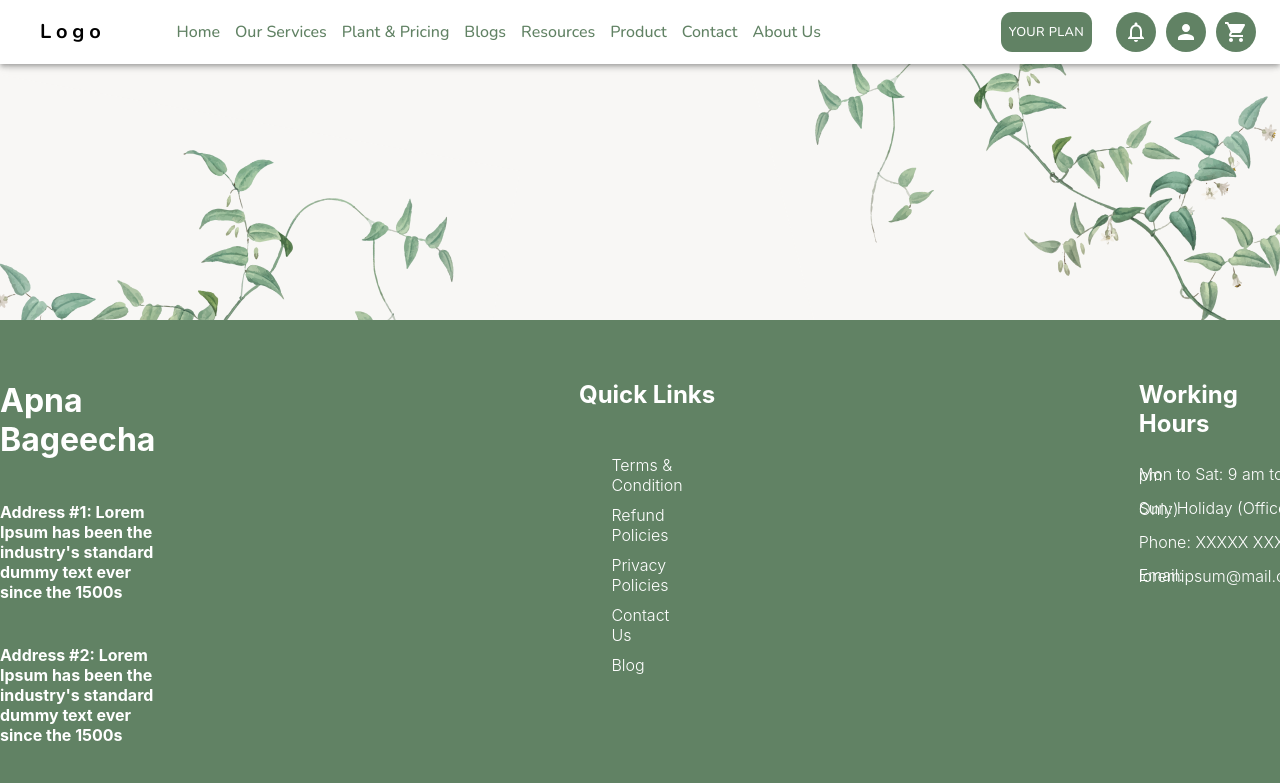
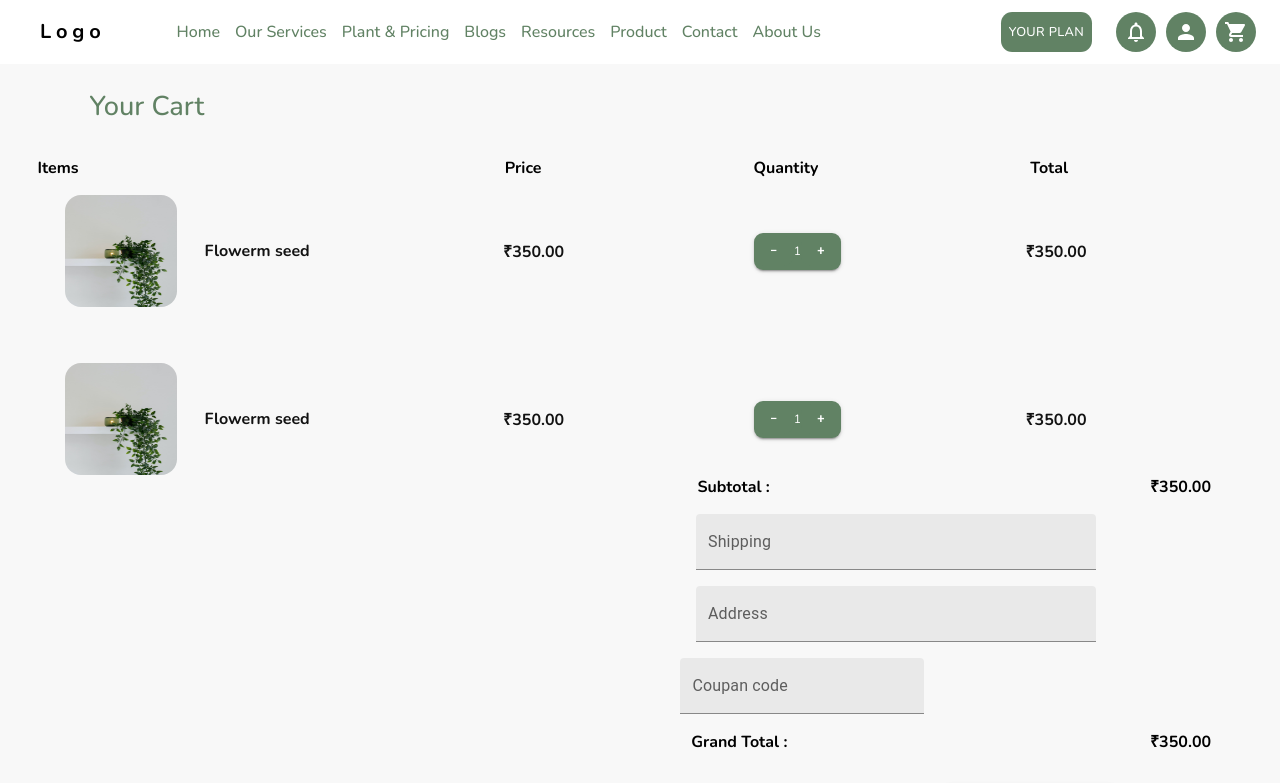
Before and after one commit to Chitransh24/apna-bageecha, a React (Create React App) app: page /cart in a window 1280 px wide. Shown: the top 783 px of the page. Built offline with nearby package versions, Linux system fonts and the light colour scheme.

Commit message:
Cart and Forget password

```diff
--- a/src/App.js
+++ b/src/App.js
@@ -12,6 +12,7 @@ import Contact from "./views/Contact/Contact";
 import AboutUs from "./views/AboutUs/AboutUs";
 import "react-responsive-carousel/lib/styles/carousel.min.css";
 import ProductDetails from "./views/Products/ProductDetails";
+import YourCart from "./views/YourCart/YourCart";
 // import "react-responsive-carousel/lib/styles/carousel.min.css";
 
 function App() {
@@ -26,6 +27,7 @@ function App() {
         <Route path="/contact" element={<Contact />} />
         <Route path="/aboutus" element={<AboutUs />} />
         <Route path="/productDetails/:id" element={<ProductDetails />} />
+        <Route path="/cart" element={<YourCart />} />
       </Routes>
    </LandingView>
   );
--- a/src/components/Navbar/ResponsiveBtns.js
+++ b/src/components/Navbar/ResponsiveBtns.js
@@ -5,7 +5,7 @@ import Cookies from 'js-cookie';
 import styled from "@emotion/styled";
 import { Button, IconButton } from "@mui/material";
 import { NotificationsNone, Person, ShoppingCart } from "@mui/icons-material";
-import AbButton from "../AbButton/AbButton";
+import AbButton from "../AbButton/AbButton"
 import { Link } from "react-router-dom";
 import { useState, useEffect } from "react";
 
@@ -14,7 +14,7 @@ function ResponsiveBtns({toggleCart}) {
   console.log(toggleCart)
   useEffect(() => {
     const getCookies = () => {
-      const myCookies = Cookies.get('userinfo');
+      const myCookies = JSON.parse(localStorage.getItem("userInfo"));
       console.log("Cookies :", myCookies)
     }
     getCookies();
--- a/src/views/Home/HomeCarousel.js
+++ b/src/views/Home/HomeCarousel.js
@@ -19,7 +19,7 @@ function HomeCarousel() {
     >
       <div style={{ display: "flex" }}>
         <img
-         style={{height: "35rem"}}
+         style={{height: "35rem", objectFit: "cover"}}
          alt="Carousal" src={LandingImage}/>
 
     {/* <p className="legend">Legend 1</p> */}
@@ -27,7 +27,7 @@ function HomeCarousel() {
       </div>
       <div>
         <img
-          style={{height: "35rem"}}
+          style={{height: "35rem", objectFit: "cover"}}
           alt=""
           src="https://imgs.search.brave.com/OISyPorU8hQALbUnRjqpNcqrEzV8OV9os39bw_oNisM/rs:fit:860:0:0/g:ce/aHR0cHM6Ly9pMC53/cC5jb20vcGljanVt/Ym8uY29tL3dwLWNv/bnRlbnQvdXBsb2Fk/cy9iZWF1dGlmdWwt/bmF0dXJlLW1vdW50/YWluLXNjZW5lcnkt/d2l0aC1mbG93ZXJz/LWZyZWUtcGhvdG8u/anBnP3c9NjAwJnF1/YWxpdHk9ODA"
         />
@@ -35,7 +35,7 @@ function HomeCarousel() {
       </div>
       <div style={{textAlign: "center"}}>
         <img
-          style={{height: "35rem"}}
+          style={{height: "35rem", objectFit: "cover", backgroundSize: 'center' }}
           alt=""
           src="https://imgs.search.brave.com/OISyPorU8hQALbUnRjqpNcqrEzV8OV9os39bw_oNisM/rs:fit:860:0:0/g:ce/aHR0cHM6Ly9pMC53/cC5jb20vcGljanVt/Ym8uY29tL3dwLWNv/bnRlbnQvdXBsb2Fk/cy9iZWF1dGlmdWwt/bmF0dXJlLW1vdW50/YWluLXNjZW5lcnkt/d2l0aC1mbG93ZXJz/LWZyZWUtcGhvdG8u/anBnP3c9NjAwJnF1/YWxpdHk9ODA"
         />
--- a/src/views/Login/Login.js
+++ b/src/views/Login/Login.js
@@ -4,20 +4,32 @@ import { useNavigate } from "react-router-dom";
 import AbButton from "../../components/AbButton/AbButton";
 import axios from "axios";
 import { ToastContainer, toast } from "react-toastify";
-import { Box, FormControl, FormControlLabel } from "@mui/material";
+import { Box, Button, FormControl, FormControlLabel, Modal } from "@mui/material";
 import AbCheckbox from "../../components/AbCheckbox/AbCheckbox";
 
 const Login = () => {
+  const [passwordReset, setPasswordReset] = useState({
+    oldPassword: "",
+    newPassword: "",
+    confirmNewPassword: "",
+  })
+  const [open, setOpen] = React.useState(false);
+  const handleOpen = () => setOpen(true);
+  const handleClose = () => setOpen(false);
   const navigate = useNavigate();
 
   useEffect(() => {
     let isAuth = JSON.parse(localStorage.getItem("userInfo"));
+    console.log(isAuth);
     if (isAuth && isAuth !== null) {
       navigate("/");
     }
   }, []);
   const [email, setEmail] = useState();
   const [password, setPassword] = useState();
+  // const [oldPassword, setOldpassword] = useState();
+  // const [newPassword, setNewpassword] = useState();
+  // const [confirmNewPassword, setConfirmNewpassword] = useState();
   const [loading, setLoading] = useState(false);
   const [remember, setRemember] = useState(false);
 
@@ -54,7 +66,7 @@ const Login = () => {
       notify();
       // setUser(data);
       localStorage.setItem("userInfo", JSON.stringify(data));
-      localStorage.setItem("token",data.token)
+      localStorage.setItem("token", data.token);
       setLoading(false);
       navigate("/product");
     } catch (error) {
@@ -66,6 +78,24 @@ const Login = () => {
       notify();
       setLoading(false);
     }
+  };
+
+  let handleInputChange = (event) => {
+    setPasswordReset((currData) => {
+      return { ...currData, [event.target.name]: event.target.value };
+    });
+  };
+
+  const style = {
+    position: "absolute",
+    top: "50%",
+    left: "50%",
+    transform: "translate(-50%, -50%)",
+    width: 400,
+    bgcolor: "background.paper",
+    border: "2px solid #000",
+    boxShadow: 24,
+    p: 4,
   };
 
   return (
@@ -80,8 +110,20 @@ const Login = () => {
     >
       <h1 style={{ fontFamily: "Nunito" }}>Log in</h1>
       <FormControl>
-        <AbInput placeholder="Email or mobile number" required={true} onChange = {(e)=>{setEmail(e.target.value)}} />
-        <AbInput placeholder="Password" required={true} onChange = {(e)=>{setPassword(e.target.value)}} />
+        <AbInput
+          placeholder="Email or mobile number"
+          required={true}
+          onChange={(e) => {
+            setEmail(e.target.value);
+          }}
+        />
+        <AbInput
+          placeholder="Password"
+          required={true}
+          onChange={(e) => {
+            setPassword(e.target.value);
+          }}
+        />
         <div style={{ display: "flex", justifyContent: "space-between" }}>
           <FormControlLabel
             onClick={() => {
@@ -96,10 +138,49 @@ const Login = () => {
             }
           />
           <AbButton
+            onClick={handleOpen}
             variant="text"
             text="forget password?"
             sx={{ fontSize: "1rem", textTransform: "none" }}
           />
+          <Modal
+            open={open}
+            onClose={handleClose}
+            aria-labelledby="modal-modal-title"
+            aria-describedby="modal-modal-description"
+          >
+            <Box sx={style}>
+            <h2>Forget Password</h2>
+              <FormControl>
+
+                <AbInput
+                  name="oldPassword"
+                  value={passwordReset.oldPassword}
+                  placeholder="Enter old password"
+                  required={true}
+                  onChange={handleInputChange}
+                />
+                <AbInput
+                  name="newPassword"
+                  value={passwordReset.newPassword}
+                  placeholder="Enter new password"
+                  required={true}
+                  onChange={handleInputChange}
+                />
+                <AbInput
+                  name="confirmNewPassword"
+                  value={passwordReset.confirmNewPassword}
+                  placeholder="Confirm new password"
+                  required={true}
+                  onChange={handleInputChange}
+                />
+                <Button
+                variant="contained"
+                sx={{width: '8rem', borderRadius: "25px", margin: "1rem 0 0 8rem"}}
+                >Confirm</Button>
+              </FormControl>
+            </Box>
+          </Modal>
         </div>
         <AbButton
           type="contained"
@@ -112,5 +193,4 @@ const Login = () => {
     </div>
   );
 };
-
 export default Login;
--- a/src/views/Products/AddProduct.js
+++ b/src/views/Products/AddProduct.js
@@ -47,7 +47,7 @@ function AddProduct({ setOpen }) {
         console.log(token);
         const config = {
           headers: {
-            Authorization: `Bearer ${token}`,
+            "Authorization": `Bearer ${token}`,
             "Content-type": "application/json",
           },
         };
@@ -145,7 +145,7 @@ function AddProduct({ setOpen }) {
 
         <AbButton
           type="contained"
-          onClick={submitHandler}
+          Onclick = {()=> submitHandler}
           text="Add Product"
           large={true}
         />
--- a/src/views/Products/SingleProduct.js
+++ b/src/views/Products/SingleProduct.js
@@ -121,8 +121,8 @@ function SingleProduct(props) {
       <Grid item xs={12} sm={6} md={4} lg={3}>
         <Box
           sx={{
-            margin: "7rem 0 0 0rem",
             width: "325px",
+            margin: "0 0 1rem",
             borderRadius: "35px",
             height: "349px",
             backgroundColor: "#e4e4e4",
@@ -152,7 +152,7 @@ function SingleProduct(props) {
                   fontFamily: "Nunito",
                   fontWeight: 500,
                   fontSize: "1.3rem",
-                  //                   width: "220px",
+                  width: "220px",
                 }}
               >
                 {" "}
@@ -280,7 +280,6 @@ function SingleProduct(props) {
                   sx={{
                     height: "37px",
                     width: "40px",
-                    marginLeft: "10px",
                     position: "relative",
                     bottom: "7rem",
                     borderRadius: "10px",
--- /dev/null
+++ b/src/views/YourCart/YourCart.js
@@ -0,0 +1,130 @@
+import React from "react";
+import YourCartDetails from "./YourCartDetails";
+import src from "../../assets/LandingImage3.jpeg";
+import { Box } from "@mui/system";
+import { Button, TextField } from "@mui/material";
+import AbButton from "../../components/AbButton/AbButton";
+
+function YourCart() {
+  return (
+    <div
+      style={{
+        height: "100vh",
+        width: "100vw",
+        backgroundColor: "#f8f8f8",
+        position: "relative",
+        fontFamily: "Nunito",
+      }}
+    >
+      <div
+        style={{
+          color: "#618264",
+          position: "relative",
+          top: "3%",
+          left: "7%",
+          fontSize: "1.7rem",
+          fontWeight: 500,
+        }}
+      >
+        Your Cart
+      </div>
+      <ul
+        style={{
+          display: "flex",
+          justifyContent: "space-evenly",
+          alignItems: "center",
+          fontSize: "1rem",
+          fontWeight: 500,
+          listStyle: "none",
+          position: "relative",
+          top: "5%",
+        }}
+      >
+        <b>
+          {" "}
+          <li style={{ position: "relative", right: "13.4rem" }}>Items</li>
+        </b>
+        <b>
+          <li>Price</li>
+        </b>
+        <b>
+          <li>Quantity</li>
+        </b>
+        <b>
+          <li>Total</li>
+        </b>
+      </ul>
+
+      <YourCartDetails
+        src={src}
+        title={"Flowerm seed"}
+        price={"350.00"}
+        quantity={1}
+        total={"350.00"}
+      />
+      <YourCartDetails
+        src={src}
+        title={"Flowerm seed"}
+        price={"350.00"}
+        quantity={1}
+        total={"350.00"}
+      />
+      <Box
+        sx={{
+          display: "flex",
+          justifyContent: "space-evenly",
+          alignItems: "center",
+          flexDirection: "column",
+          margin: "0 0 0 12rem",
+        }}
+      >
+        <span style={{ position: "relative", left: "1.89rem" }}>
+          <b>Subtotal :</b>{" "}
+          <span style={{ position: "relative", left: "23.5rem" }}>
+            <b>&#8377;350.00</b>
+          </span>
+        </span>
+
+        <TextField
+          sx={{ margin: "1rem 0 0 20rem", width: "25rem" }}
+          id="outlined-multiline-flexible"
+          label="Shipping"
+          variant="filled"
+        />
+        <TextField
+          sx={{ margin: "1rem 0 0 20rem", width: "25rem" }}
+          id="outlined-multiline-flexible"
+          label="Address"
+          variant="filled"
+        />
+        <TextField
+          sx={{ margin: "1rem 0 0 8.3rem" }}
+          id="outlined-multiline-flexible"
+          label="Coupan code"
+          variant="filled"
+        />
+        <span style={{ margin: "1rem 0 0 4.5rem" }}>
+          <b>Grand Total :</b>{" "}
+          <span style={{ position: "relative", left: "22.4rem" }}>
+            <b>&#8377;350.00</b>
+          </span>
+        </span>
+        <Button
+          variant="contained"
+          sx={{
+            borderRadius: "25px",
+            width: "12rem",
+            textTransform: "none",
+            position: "relative",
+            top: "2rem",
+            left: "27%",
+          }}
+        >
+          Checkout
+        </Button>
+      </Box>
+    </div>
+  );
+}
+
+export default YourCart;
--- /dev/null
+++ b/src/views/YourCart/YourCartDetails.js
@@ -0,0 +1,66 @@
+import React from "react";
+import { Button, ButtonGroup } from "@mui/material";
+
+function YourCartDetails(props) {
+  let { src, title, price, quantity, total } = props;
+  return (
+    <div
+      style={{
+        display: "flex",
+        justifyContent: "space-evenly",
+        alignItems: "center",
+        marginTop: "3.5rem",
+        color: "#121212",
+      }}
+    >
+      <img
+        src={src}
+        alt=""
+        style={{
+          width: "7rem",
+          height: "7rem",
+          borderRadius: "1rem",
+          position: "relative",
+          right: "6%",
+        }}
+      />
+      <b style={{ position: "relative", right: "15%" }}>
+        {" "}
+        <span>{title}</span>
+      </b>
+      <b style={{ position: "relative", right: "11%" }}>
+        <span>&#8377;{price}</span>
+      </b>
+      <ButtonGroup
+        variant="contained"
+        size="small"
+        aria-label="outlined primary button group"
+        sx={{
+          fontSize: "12px",
+          height: "37px",
+          borderRadius: "9px",
+          backgroundColor: "#618264",
+          color: "#ffffff",
+          display: "flex",
+          justifyContent: "center",
+          alignItems: "center",
+          border: "none",
+          textTransform: "none",
+          position: "relative",
+          right: "7.3%",
+        }}
+      >
+        <Button style={{ border: "none", borderRadius: "10px" }}>
+          &#8722;
+        </Button>
+        <p>{quantity}</p>
+        <Button style={{ width: "30px", borderRadius: "10px" }}>&#43;</Button>
+      </ButtonGroup>
+      <b style={{ position: "relative", right: "4%" }}>
+        <span>&#8377;{total}</span>
+      </b>
+    </div>
+  );
+}
+
+export default YourCartDetails;
```
Also changed, not shown: src/views/Products/Products.js (+14 -4 lines). Lines whose indentation alone changed are shown as unchanged.
